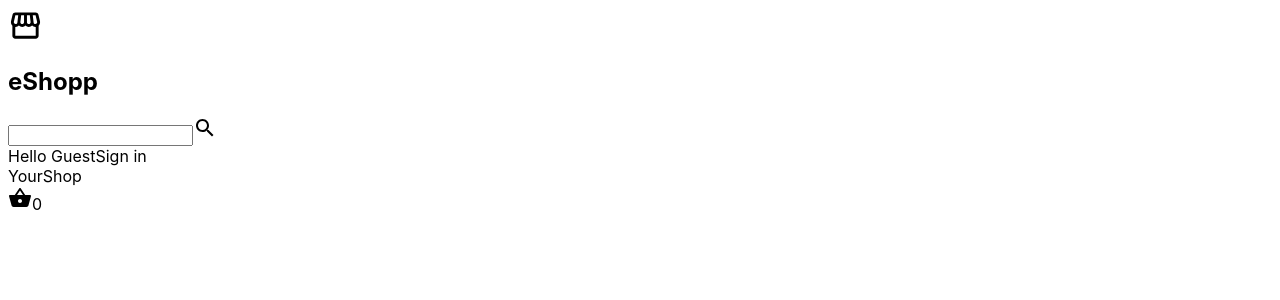
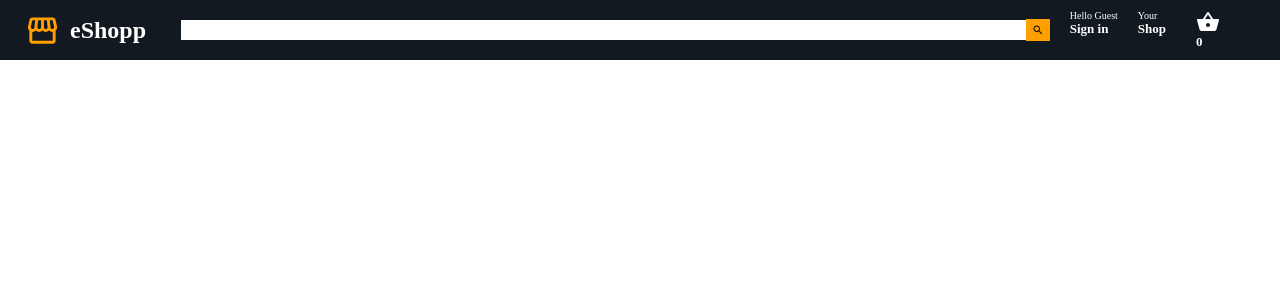
Before and after one commit to JCDMeira/e-commerce, a React (Vite) app: page / in a window 1280 px wide. Shown: the top 300 px of the page. Built offline with nearby package versions, Linux system fonts and the light colour scheme.

Commit message:
feat: add styles on Header component

```diff
--- a/src/components/Header/index.tsx
+++ b/src/components/Header/index.tsx
@@ -16,18 +16,18 @@ export const Header: React.FC = () => {
 
       <div className="header_nav">
         <div className="nav_item">
-          <span className="nav_itemLineOne">Hello Guest</span>
-          <span className="nav_itemLineTwo">Sign in</span>
+          <span className="nav_item_lineOne">Hello Guest</span>
+          <span className="nav_item_lineTwo">Sign in</span>
         </div>
 
         <div className="nav_item">
-          <span className="nav_itemLineOne">Your</span>
-          <span className="nav_itemLineTwo">Shop</span>
+          <span className="nav_item_lineOne">Your</span>
+          <span className="nav_item_lineTwo">Shop</span>
         </div>
 
         <div className="nav_item">
-          <ShoppingBasket />
-          <span className="nav_itemLineTwo">0</span>
+          <ShoppingBasket className="nav_item_basket" />
+          <span className="nav_item_lineTwo nav__basket_count">0</span>
         </div>
       </div>
     </div>
--- a/src/components/Header/styles.css
+++ b/src/components/Header/styles.css
@@ -0,0 +1,82 @@
+.header {
+  height: 60px;
+  display: flex;
+  align-items: center;
+  background-color: #131921;
+  position: sticky;
+  top: 0;
+  z-index: 100;
+}
+
+.header_logo {
+  display: flex;
+  align-items: center;
+  color: #ff9f00;
+  margin: 0 25px;
+}
+
+.header_logo_image {
+  margin-right: 10px;
+}
+
+.header_logo_title {
+  text-decoration: none;
+  border: 0;
+  color: white;
+}
+
+.header_search {
+  display: flex;
+  flex: 1;
+  align-items: center;
+  border-radius: 24px;
+  margin: 0 10px;
+}
+
+.header_search_input {
+  height: 12px;
+  padding: 10px;
+  border: none;
+  width: 100%;
+}
+
+.header_search_icon {
+  padding: 5px;
+  height: 22px !important;
+  background-color: #ff9f00;
+}
+
+.header_nav {
+  display: flex;
+  justify-content: space-evenly;
+}
+
+.nav_item {
+  display: flex;
+  flex-direction: column;
+  margin-left: 10px;
+  margin-right: 10px;
+  color: white;
+}
+
+.nav_item_lineOne {
+  font-size: 10px;
+}
+
+.nav_item_lineTwo {
+  font-size: 13px;
+  font-weight: 800;
+}
+
+.nav_item_basket {
+  display: flex;
+  align-items: center;
+  color: white;
+  margin-right: 50px;
+  margin-left: 10px;
+}
+
+.nav__basket_count {
+  margin-left: 10px;
+  margin-right: 10px;
+}
--- a/src/index.css
+++ b/src/index.css
@@ -1,3 +1,5 @@
-:root {
-  font-family: Inter, system-ui, Avenir, Helvetica, Arial, sans-serif;
+* {
+  padding: 0;
+  margin: 0;
+  box-sizing: border-box;
 }
```
